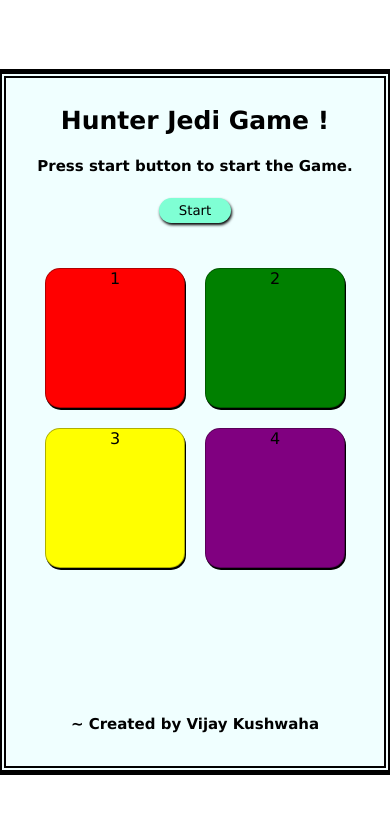
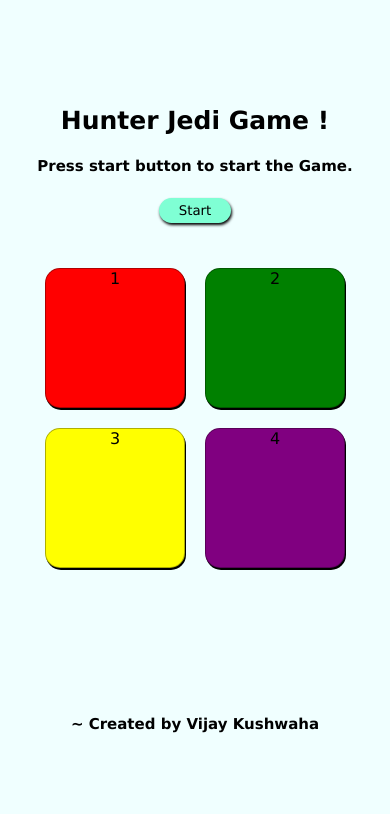
Before and after one commit to hunterjedi/Simon-Says-Game, a plain HTML site: page index.html in a window 390 px wide. Drawn offline with Linux system fonts and the light colour scheme.

Commit message:
third  commit

```diff
--- a/style.css
+++ b/style.css
@@ -122,11 +122,9 @@ body{
 
     .container{
         height: 100vh;
-        width: 100vh;
-        /* margin-left: 10px;
-        margin-right: 10px;
-        margin-top: 50px;
-        margin-bottom: 50px; */
+        width: 100vw;
+        max-height: 100vh;
+        max-width: 100vw;
     }
 
     .copy {
@@ -135,6 +133,10 @@ body{
         margin-top: 100px;
     }
 
+    .container{
+        border: none;
+        outline: none;
+    }
     .container p {
 
         margin-left: 30px;
```
